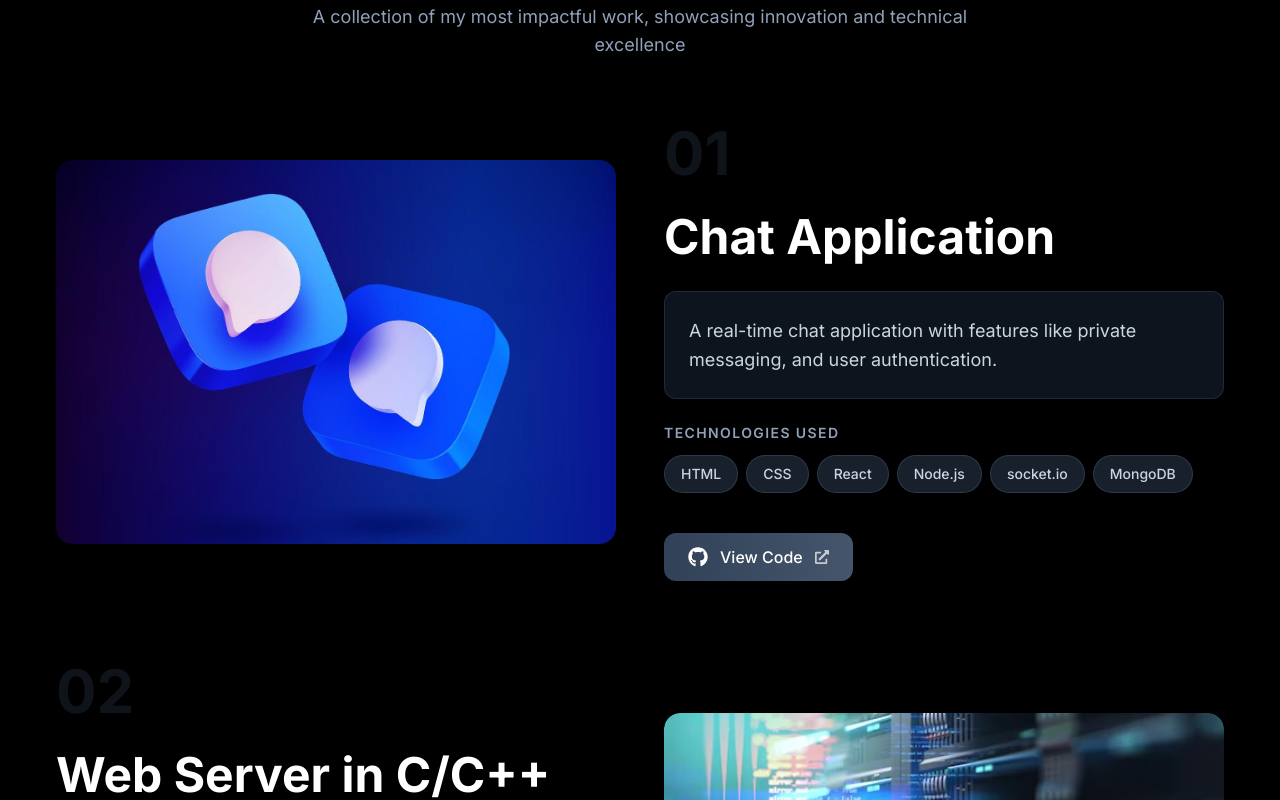
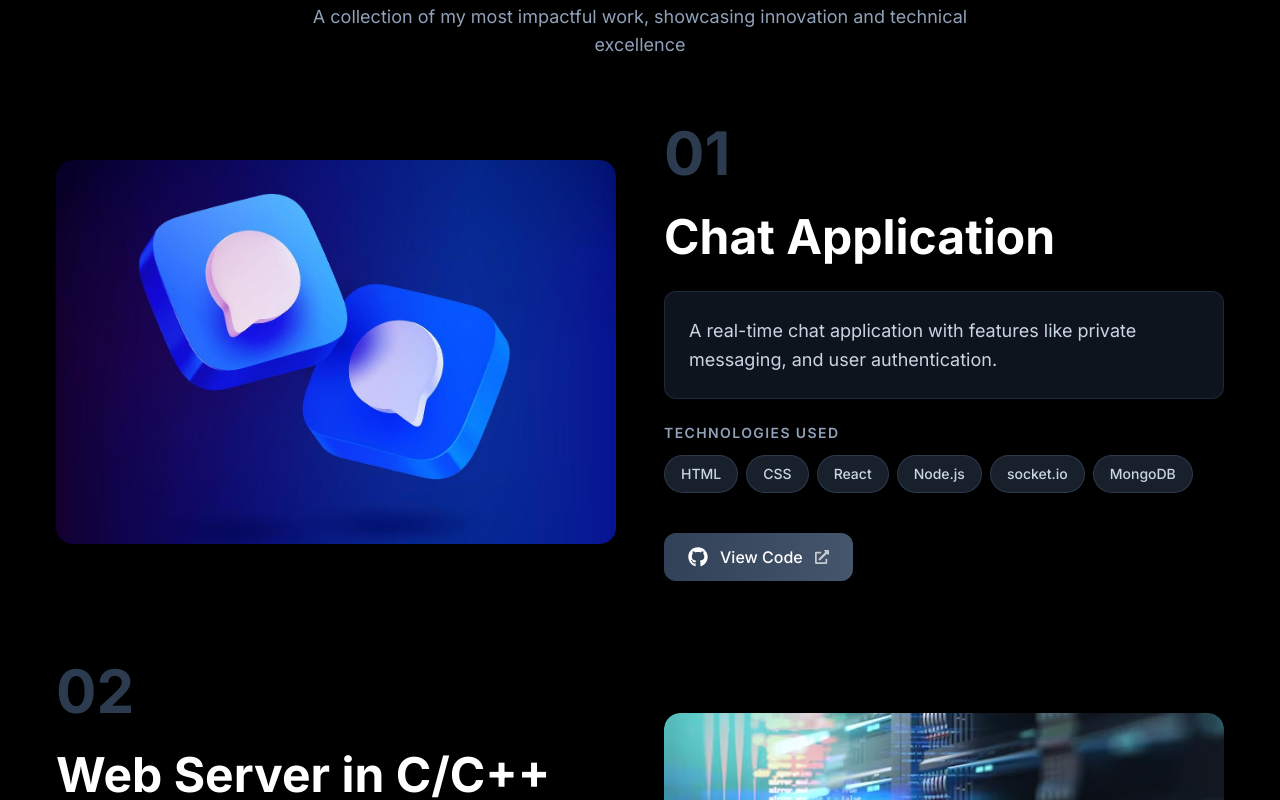
Before and after one commit to zelabbas/portfolio, a React (Vite) app in the folder my-portfolio/: page / in a window 1280 px wide. Shown: the part 1560-2360 px from the top of the page. Built offline with nearby package versions, Linux system fonts and the light colour scheme.

Commit message:
fix: update text opacity for project number in Projects component

```diff
--- a/my-portfolio/src/components/Projects.jsx
+++ b/my-portfolio/src/components/Projects.jsx
@@ -141,7 +141,7 @@ function Projects() {
               >
                 {/* Project Number */}
                 <motion.div
-                  className='text-6xl font-bold text-slate-700/30 leading-none'
+                  className='text-6xl font-bold text-slate-700/90 leading-none'
                   initial={{ opacity: 0 }}
                   whileInView={{ opacity: 1 }}
                   transition={{ delay: 0.4 }}
```
